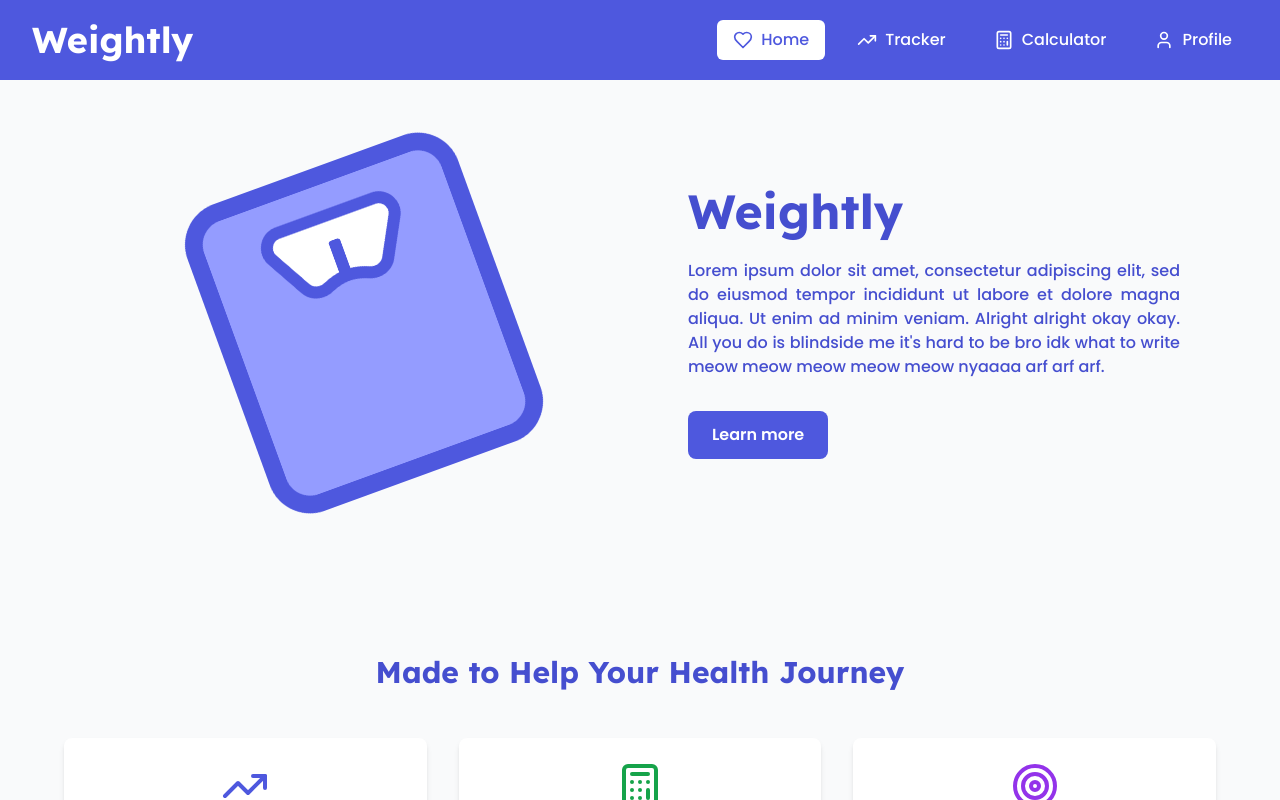
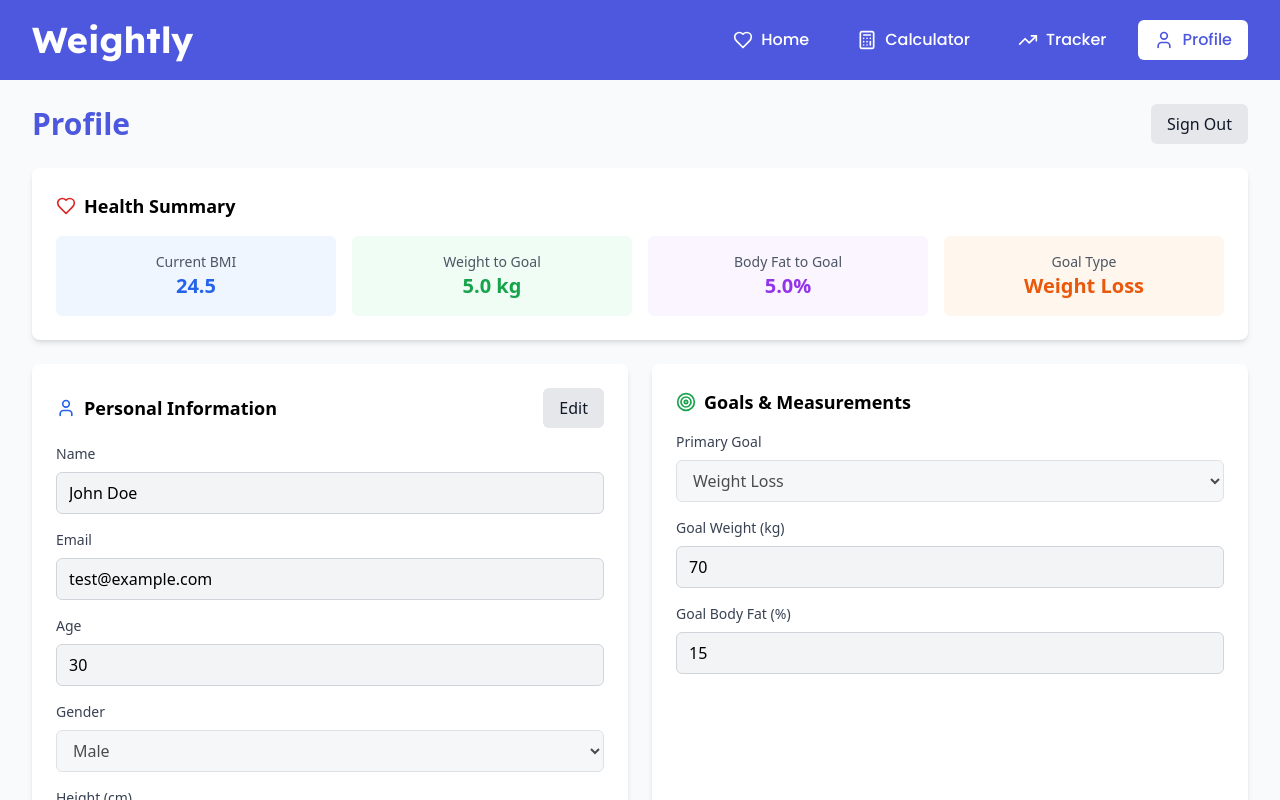
Before and after one commit to kittenspow/weightly, a React (Create React App) app: page /profile in a window 1280 px wide. Shown: the top 800 px of the page. Built offline with nearby package versions, Linux system fonts and the light colour scheme.

Commit message:
fix navbar route

```diff
--- a/package.json
+++ b/package.json
@@ -16,6 +16,7 @@
     "react": "^19.1.0",
     "react-dom": "^19.1.0",
     "react-hook-form": "^7.56.4",
+    "react-router-dom": "^7.6.1",
     "react-scripts": "5.0.1",
     "recharts": "^2.15.3",
     "web-vitals": "^2.1.4",
--- a/src/App.js
+++ b/src/App.js
@@ -1,4 +1,5 @@
 import React, { useState } from 'react';
+import { BrowserRouter, Routes, Route } from 'react-router-dom';
 import { AuthProvider, useAuth } from './features/auth/AuthContext'; // Menggunakan AuthProvider dan useAuth dari mock
 import { LoginForm, RegisterForm } from './features/auth/AuthForms';
 import HomePage from './pages/Home';
@@ -11,14 +12,9 @@ import Navbar from './components/Navbar';
 
 
 const App = () => {
-  const [currentPage, setCurrentPage] = useState('home');
   const [showAuth, setShowAuth] = useState(false);
   const [authMode, setAuthMode] = useState('login');
   const { user, loading } = useAuth();
-
-  const handlePageChange = (currentPage) => {
-    setCurrentPage(currentPage);
-  };
 
   // Show loading spinner while authentication state is being determined
   if (loading) {
@@ -75,26 +71,20 @@ const App = () => {
     );
   }
 
-  // Render the current page based on state
-  const renderPage = () => {
-    switch (currentPage) {
-      case 'home': return <HomePage />;
-      case 'tracker': return <TrackerPage />;
-      case 'calculator': return <CalculatorPage />;
-      case 'profile': return <ProfilePage />;
-      default: return <HomePage />;
-    }
-  };
-
   return (
     <div className="min-h-screen bg-gray-50 font-sans">
 
       {/* Navigation Bar */}
-      <Navbar currentPage={currentPage} onPageChange={handlePageChange}/>
+      <Navbar/>
 
       {/* Main Content Area */}
       <main className="max-w-7xl mx-auto py-6 px-4 sm:px-6 lg:px-8">
-        {renderPage()}
+        <Routes>
+            <Route path="/" element={<HomePage />} />
+            <Route path="/calculator" element={<CalculatorPage />} />
+            <Route path="/tracker" element={<TrackerPage />} />
+            <Route path="/profile" element={<ProfilePage />} />
+          </Routes>
       </main>
     </div>
   );
@@ -105,7 +95,9 @@ const App = () => {
 export default function WeightTrackerApp() {
   return (
     <AuthProvider>
-      <App />
+      <BrowserRouter>
+        <App />
+      </BrowserRouter>
     </AuthProvider>
   );
 }
--- a/src/components/Navbar.jsx
+++ b/src/components/Navbar.jsx
@@ -1,23 +1,26 @@
 import React from 'react'
+import { Link, useLocation } from 'react-router-dom';
 import { Disclosure, DisclosureButton, DisclosurePanel, Menu, MenuButton, MenuItem, MenuItems } from '@headlessui/react'
 import { Calculator, TrendingUp, User, Heart } from 'lucide-react';
 import { Bars3Icon, XMarkIcon } from '@heroicons/react/24/outline'
 
 
-const Navbar = ({ currentPage, onPageChange }) => {
+const Navbar = () => {
 
-    const NavButton = ({ page, children, icon: Icon }) => (
-        <button
-            onClick={() => onPageChange(page)}
+    const location = useLocation();
+
+    const NavButton = ({ to, children, icon: Icon }) => (
+        <Link
+            to={to}
             className={`flex items-center gap-2 px-4 py-2 w-full rounded-md font-poppins font-medium transition-colors ${
-                currentPage === page
+                location.pathname === to
                   ? 'bg-white text-primary-blue'
                   : 'text-white hover:text-primary-blue hover:bg-white/85'
             }`}
         >
           <Icon className="w-5 h-5" />
           {children}
-        </button>
+        </Link>
     );
 
 
@@ -30,7 +33,6 @@ const Navbar = ({ currentPage, onPageChange }) => {
                     {/* Mobile menu button*/}
                     <DisclosureButton className="group relative inline-flex items-center justify-center rounded-md p-1 text-white hover:bg-white hover:text-primary-blue focus:ring-2 focus:ring-white focus:outline-hidden focus:ring-inset">
                         <span className="absolute -inset-0.5" />
-                        <span className="sr-only">Open main menu</span>
                         <Bars3Icon aria-hidden="true" className="block size-8 group-data-open:hidden" />
                         <XMarkIcon aria-hidden="true" className="hidden size-8 group-data-open:block" />
                     </DisclosureButton>
@@ -45,10 +47,10 @@ const Navbar = ({ currentPage, onPageChange }) => {
                 <div className="flex flex-1 items-center justify-end">
                     <div className="hidden sm:ml-6 md:block font-poppins justify-end">
                         <div className="flex space-x-4">
-                            <NavButton page="home" icon={Heart}>Home</NavButton>
-                            <NavButton page="tracker" icon={TrendingUp}>Tracker</NavButton>
-                            <NavButton page="calculator" icon={Calculator}>Calculator</NavButton>
-                            <NavButton page="profile" icon={User}>Profile</NavButton>
+                            <NavButton to="/" icon={Heart}>Home</NavButton>
+                            <NavButton to="/calculator" icon={Calculator}>Calculator</NavButton>
+                            <NavButton to="/tracker" icon={TrendingUp}>Tracker</NavButton>
+                            <NavButton to="/profile" icon={User}>Profile</NavButton>
                         </div>
                     </div>
                 </div>
@@ -58,10 +60,10 @@ const Navbar = ({ currentPage, onPageChange }) => {
             {/* hamburger menu  */}
             <DisclosurePanel className="md:hidden">
                 <div className="space-y-1 px-2 pt-2 pb-3">
-                    <NavButton page="home" icon={Heart}>Home</NavButton>
-                    <NavButton page="tracker" icon={TrendingUp}>Tracker</NavButton>
-                    <NavButton page="calculator" icon={Calculator}>Calculator</NavButton>
-                    <NavButton page="profile" icon={User}>Profile</NavButton>
+                    <NavButton to="/" icon={Heart}>Home</NavButton>
+                    <NavButton to="/calculator" icon={Calculator}>Calculator</NavButton>
+                    <NavButton to="/tracker" icon={TrendingUp}>Tracker</NavButton>
+                    <NavButton to="/profile" icon={User}>Profile</NavButton>
                 </div>
             </DisclosurePanel>
         </Disclosure>
```
Also changed, not shown: 1 other file (tests, documents, lock files or other folders).
